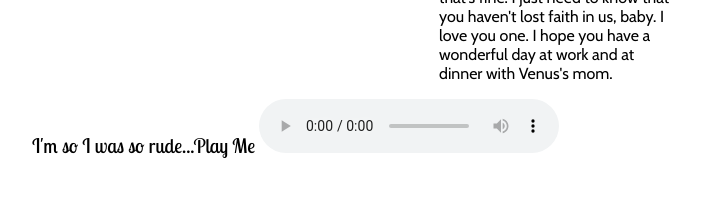
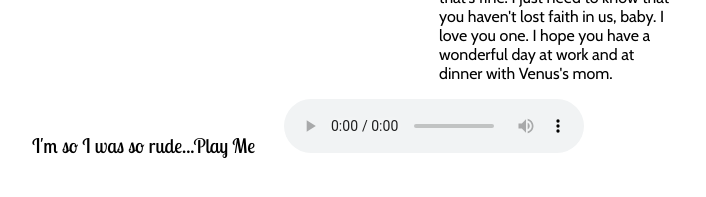
Before and after one commit to peterkim95/FB-Analytics, a plain HTML site: page index.html in a window 1280 px wide. Shown: the part 533-730 px from the top of the page, without its empty margins (283-989 px from the left). Drawn offline with nearby package versions, Linux system fonts and the light colour scheme.

Commit message:
Added padding for spatial reasons

```diff
--- a/index.html
+++ b/index.html
@@ -67,6 +67,7 @@
 		#rude_message{
 			font-family: 'Lobster Two', cursive;
 			font-size:20px;
+			padding-right:25px;
 		}
 
 	</style>
```
